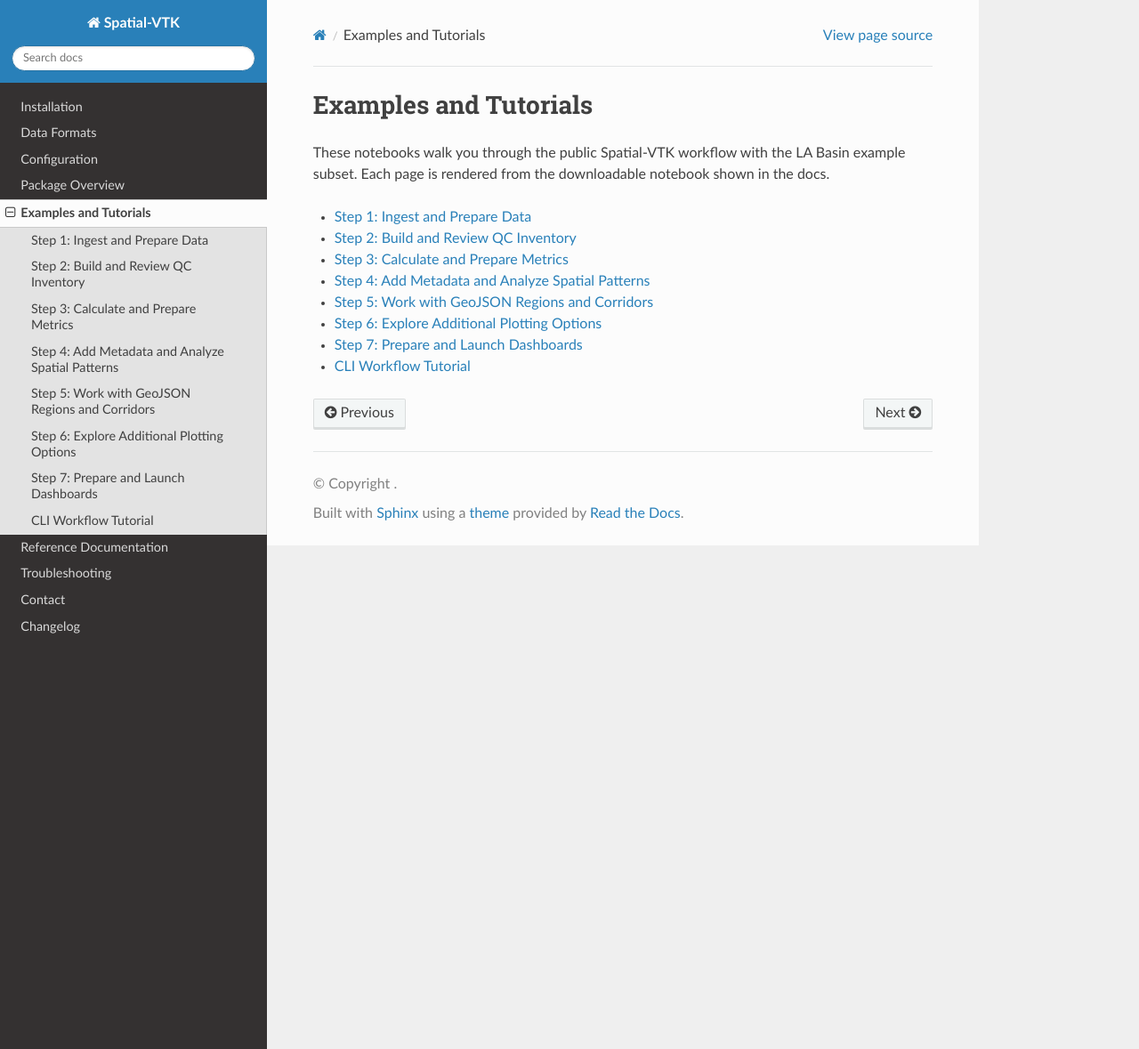
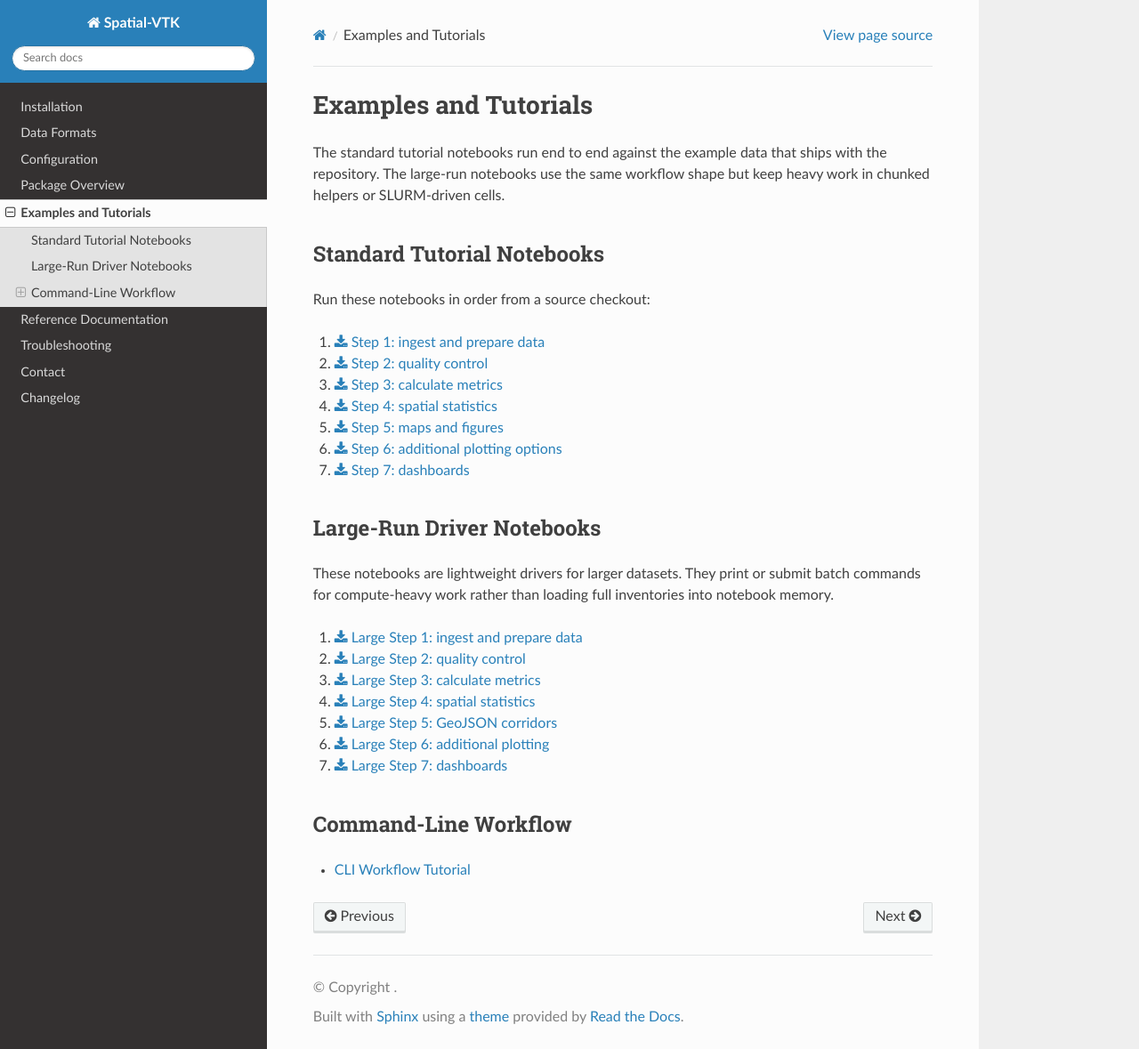
Before and after one commit to bcbirkel/spatial-vtk, a Sphinx documentation site: the page built from docs/examples/index.rst, in a window 1280 px wide and 1179 px high. Shown: the whole window at 89% size. Built offline with Sphinx 7.4.7 and the Read the Docs theme 3.1.0, drawn with Linux system fonts in a browser that asks for light colours.

Commit message:
Link tutorial notebooks without nbsphinx rendering

```diff
--- a/docs/_static/custom.css
+++ b/docs/_static/custom.css
@@ -1,21 +1,4 @@
-/* Improve spacing on nbsphinx tutorial pages. */
-
-.nbinput,
-.nboutput {
-  margin-bottom: 1.6rem;
-}
-
-.nbinput + .section,
-.nboutput + .section,
-.nbinput + section,
-.nboutput + section {
-  margin-top: 2.2rem;
-}
-
-.nbinput + p,
-.nboutput + p {
-  margin-top: 1rem;
-}
+/* Improve spacing in tutorial and API pages. */
 
 section h2,
 .section h2 {
--- a/docs/conf.py
+++ b/docs/conf.py
@@ -13,20 +13,12 @@ sys.path.insert(0, str(ROOT / "src"))
 
 project = "Spatial-VTK"
 author = "Brianna Birkel"
-extensions = ["sphinx.ext.autodoc", "sphinx.ext.napoleon", "nbsphinx"]
+extensions = ["sphinx.ext.autodoc", "sphinx.ext.napoleon"]
 templates_path = ["_templates"]
 exclude_patterns = ["_build", ".ipynb_checkpoints"]
 html_theme = "sphinx_rtd_theme"
 html_static_path = ["_static"]
 html_css_files = ["custom.css"]
-nbsphinx_execute = "never"
-nbsphinx_prolog = r"""
-{% set notebook_stem = env.docname.rsplit('/', 1)[-1] %}
-.. raw:: html
-
-   <p class="notebook-download"><a class="reference download" href="../_static/notebooks/{{ notebook_stem }}.ipynb.zip" download>Download this notebook</a></p>
-
-"""
 
 
 _PACKAGE_LABELS = {
@@ -248,7 +240,9 @@ def _write_notebook_download_zips(app, exception) -> None:
     examples_dir = Path(app.srcdir) / "examples"
     download_dir = Path(app.outdir) / "_static" / "notebooks"
     download_dir.mkdir(parents=True, exist_ok=True)
-    for notebook_path in sorted(examples_dir.glob("step_*.ipynb")):
+    notebook_paths = list(examples_dir.glob("step_*.ipynb"))
+    notebook_paths.extend((examples_dir / "large_run").glob("step_*.ipynb"))
+    for notebook_path in sorted(notebook_paths):
         zip_path = download_dir / f"{notebook_path.name}.zip"
         with ZipFile(zip_path, "w", compression=ZIP_DEFLATED) as archive:
             archive.write(notebook_path, arcname=notebook_path.name)
--- a/docs/examples/index.rst
+++ b/docs/examples/index.rst
@@ -1,16 +1,42 @@
 Examples and Tutorials
 ======================
 
-These notebooks walk you through the public Spatial-VTK workflow with the LA Basin example subset. Each page is rendered from the downloadable notebook shown in the docs.
+The standard tutorial notebooks run end to end against the example data that
+ships with the repository. The large-run notebooks use the same workflow shape
+but keep heavy work in chunked helpers or SLURM-driven cells.
+
+Standard Tutorial Notebooks
+---------------------------
+
+Run these notebooks in order from a source checkout:
+
+1. :download:`Step 1: ingest and prepare data <step_01_ingest_and_prepare_data.ipynb>`
+2. :download:`Step 2: quality control <step_02_quality_control.ipynb>`
+3. :download:`Step 3: calculate metrics <step_03_calculate_metrics.ipynb>`
+4. :download:`Step 4: spatial statistics <step_04_spatial_statistics.ipynb>`
+5. :download:`Step 5: maps and figures <step_05_maps_and_figures.ipynb>`
+6. :download:`Step 6: additional plotting options <step_06_additional_plotting_options.ipynb>`
+7. :download:`Step 7: dashboards <step_07_dashboards.ipynb>`
+
+Large-Run Driver Notebooks
+--------------------------
+
+These notebooks are lightweight drivers for larger datasets. They print or
+submit batch commands for compute-heavy work rather than loading full
+inventories into notebook memory.
+
+1. :download:`Large Step 1: ingest and prepare data <large_run/step_01_large_run_ingest_and_prepare_data.ipynb>`
+2. :download:`Large Step 2: quality control <large_run/step_02_large_run_quality_control.ipynb>`
+3. :download:`Large Step 3: calculate metrics <large_run/step_03_large_run_calculate_metrics.ipynb>`
+4. :download:`Large Step 4: spatial statistics <large_run/step_04_large_run_spatial_statistics.ipynb>`
+5. :download:`Large Step 5: GeoJSON corridors <large_run/step_05_large_run_geojson_corridors.ipynb>`
+6. :download:`Large Step 6: additional plotting <large_run/step_06_large_run_additional_plotting.ipynb>`
+7. :download:`Large Step 7: dashboards <large_run/step_07_large_run_dashboards.ipynb>`
+
+Command-Line Workflow
+---------------------
 
 .. toctree::
    :maxdepth: 1
 
-   step_01_ingest_and_prepare_data
-   step_02_quality_control
-   step_03_calculate_metrics
-   step_04_spatial_statistics
-   step_05_maps_and_figures
-   step_06_additional_plotting_options
-   step_07_dashboards
    cli_workflow
--- a/pyproject.toml
+++ b/pyproject.toml
@@ -59,7 +59,6 @@ dependencies = [
 [project.optional-dependencies]
 docs = [
   "ipython>=8.24",
-  "nbsphinx>=0.9",
   "sphinx>=8,<9",
   "sphinx-rtd-theme>=3,<4",
 ]
```
Also changed, not shown: docs/examples/step_01_ingest_and_prepare_data.ipynb, docs/examples/step_02_quality_control.ipynb, docs/examples/step_03_calculate_metrics.ipynb, docs/examples/step_04_spatial_statistics.ipynb, docs/examples/step_07_dashboards.ipynb.
